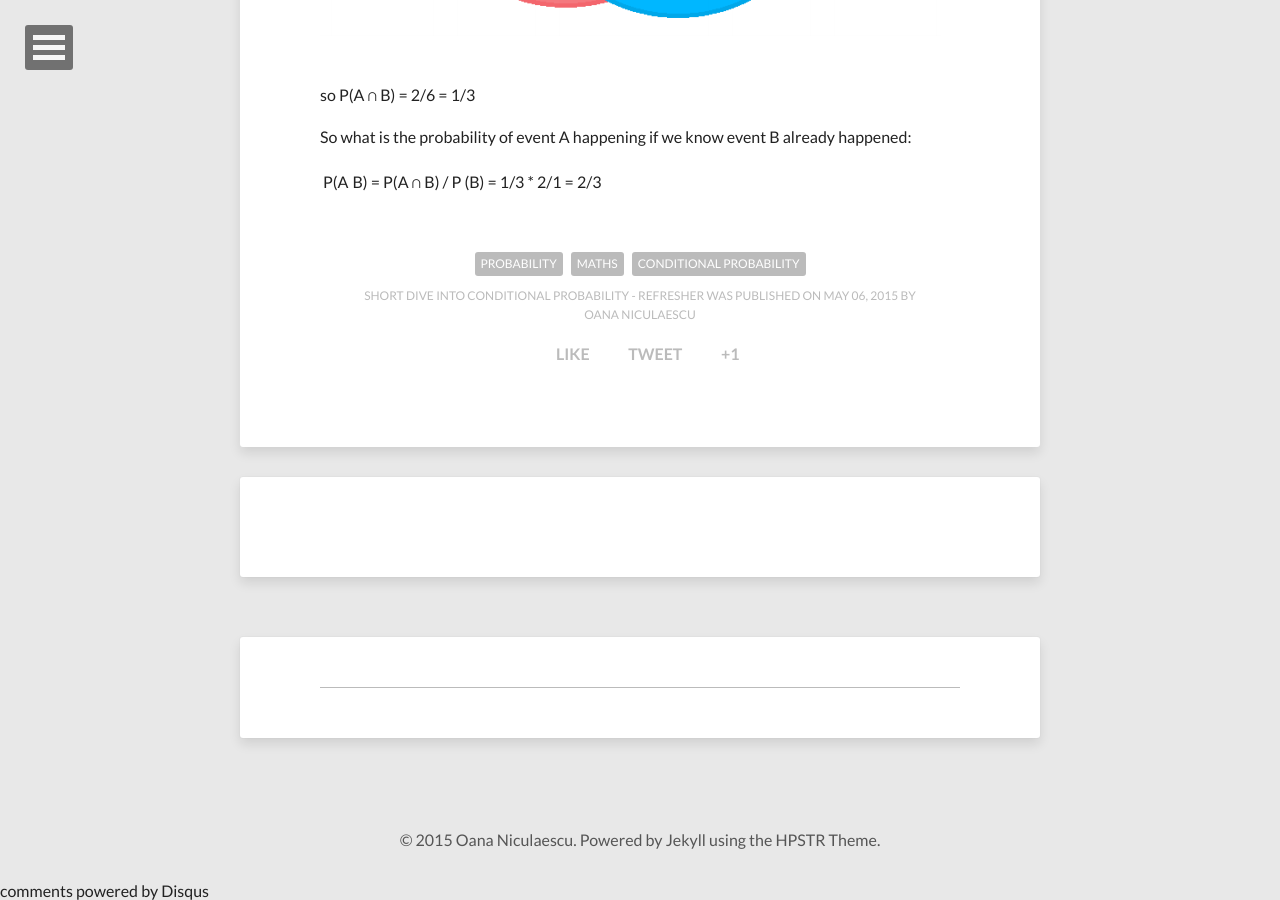
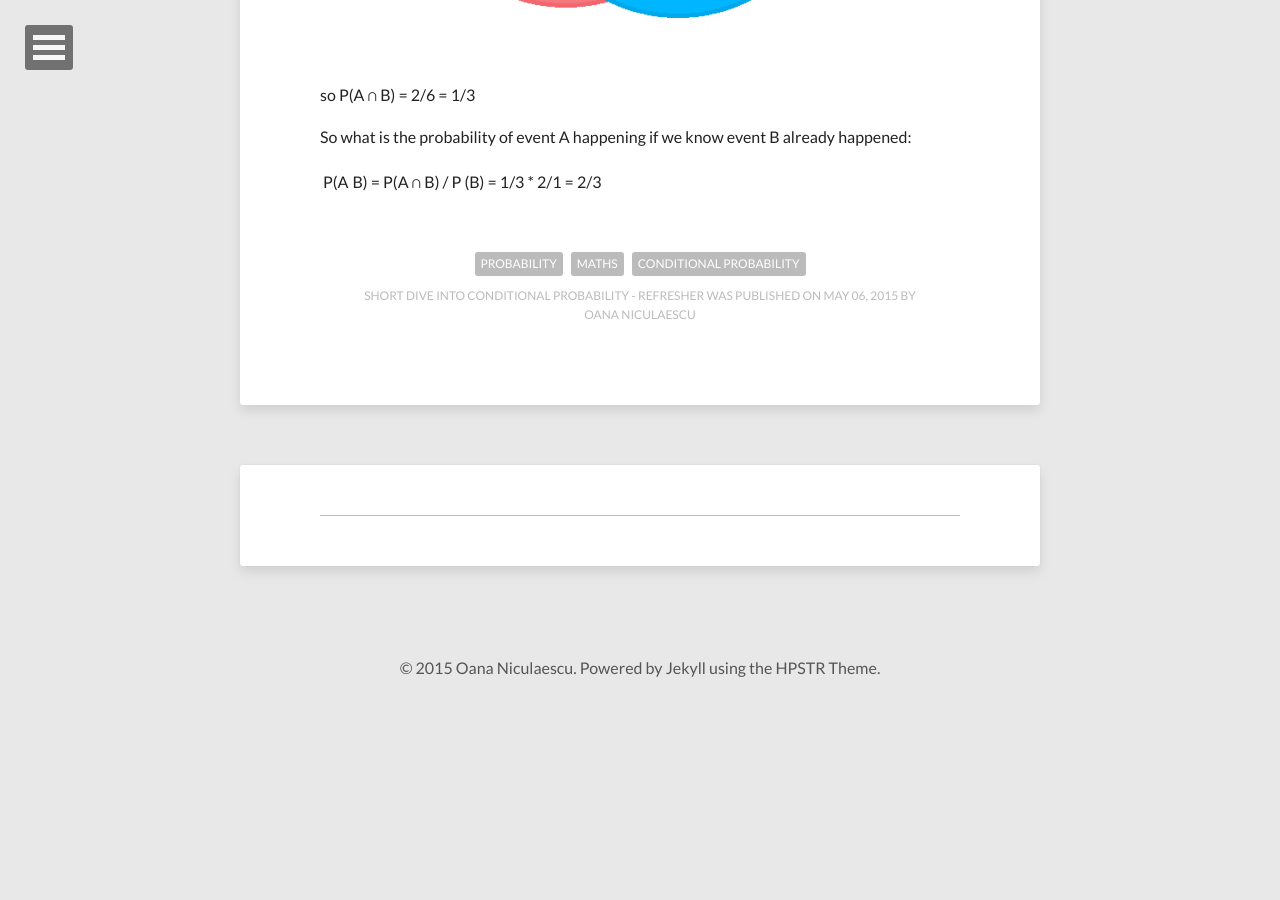
Before and after one commit to elf11/elf11.github.io, a Jekyll site: the page built from _posts/2015-05-06-conditional-probability.md, in a window 1280 px wide and 900 px high, scrolled down 1810 px. Built offline with Jekyll 4.4.1, drawn with Linux system fonts in a browser that asks for light colours; nearby versions of some CDN libraries; comment, search, counter and statistics services are not loaded; after the commit the page ends 2519 px from its top, so only the background shows below that; part of the change alters nothing that is shown.

Commit message:
conditional probability modified

```diff
--- a/_posts/2015-05-06-conditional-probability.md
+++ b/_posts/2015-05-06-conditional-probability.md
@@ -9,8 +9,8 @@ tags: [probability, maths, conditional probability]
 <!-- image:
   feature: abstract-3.jpg -->
 
-comments: true
-share: true
+<!-- comments: true -->
+<!-- share: true -->
 ---
 
 I hope this to be one of the many to come short and to the point posts about different aspects of data analysis and how to tackle data analysing problems. The purpose of this is to be a short refresher course in different core aspects of machine learning and data analysis. This being said the first problem I tackle is the Conditional probability.
```
